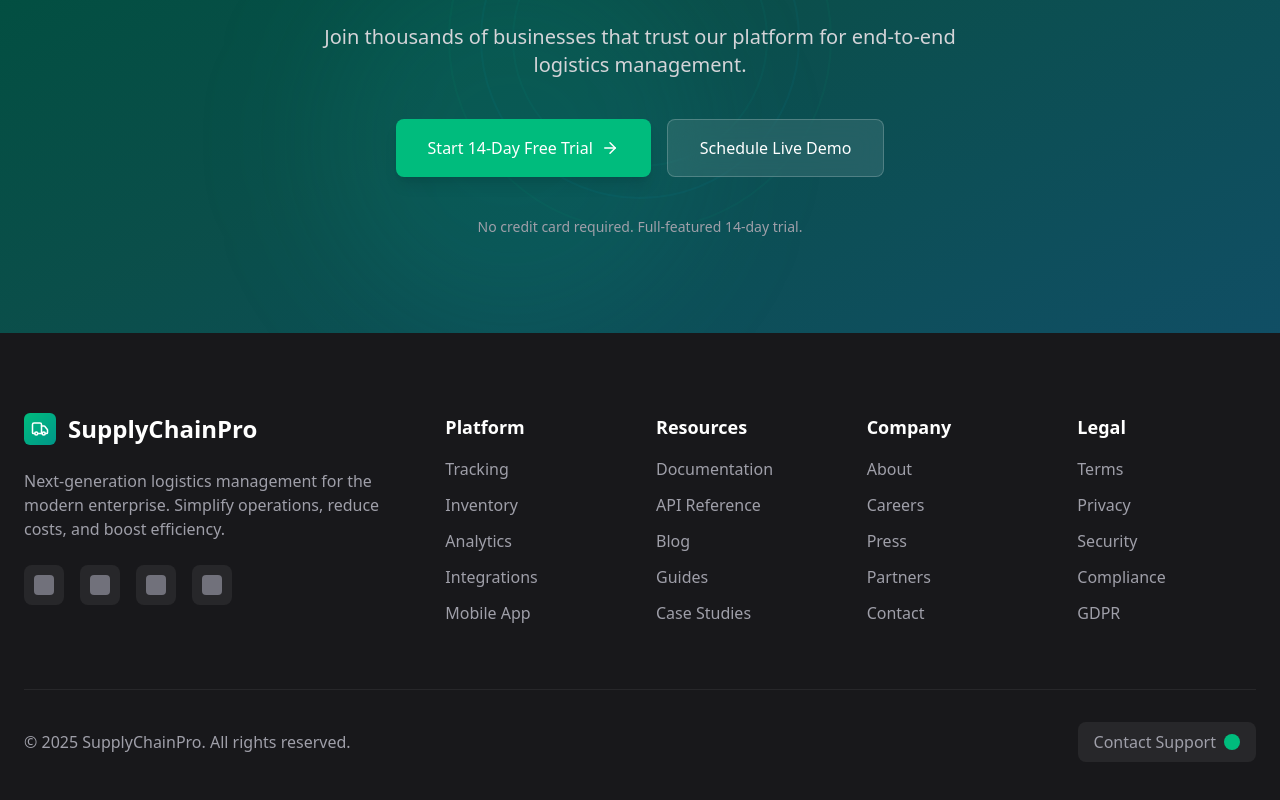
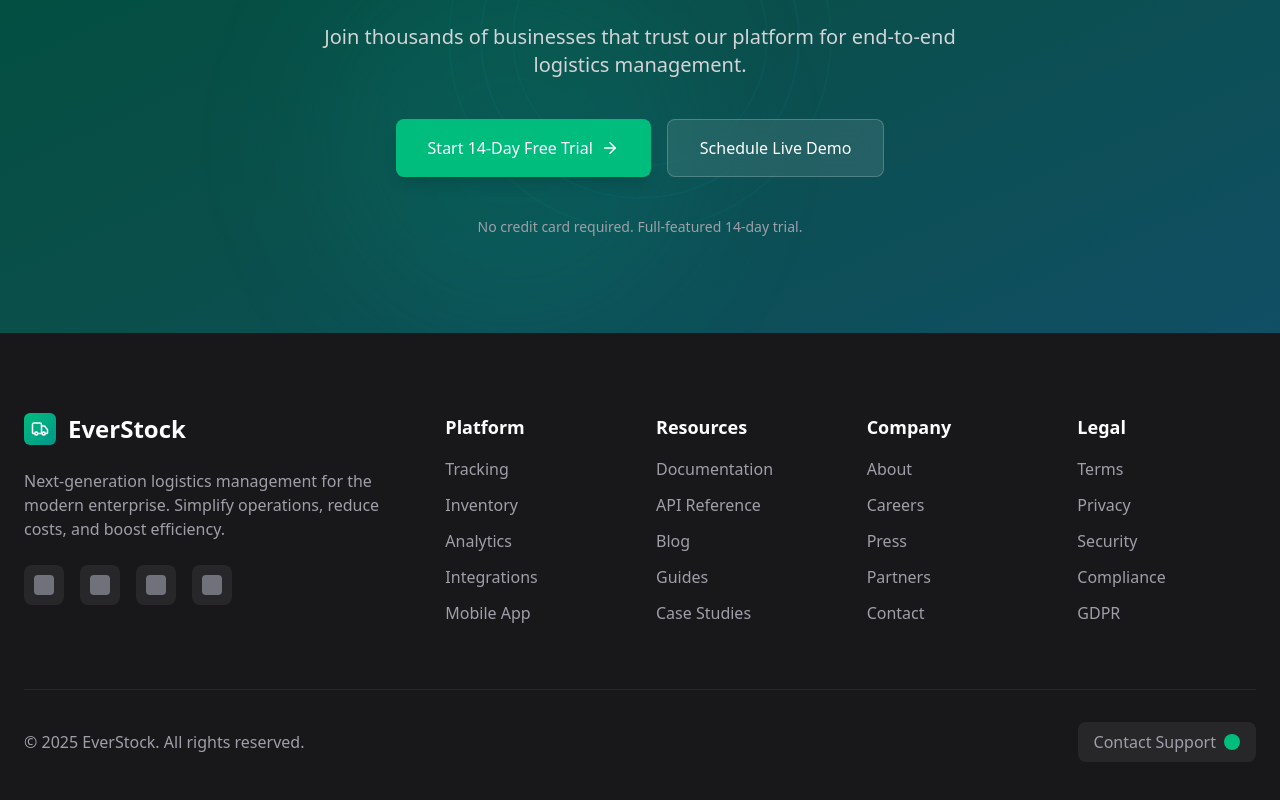
Before and after one commit to aman12484565ftf/supply_-, a React (Vite) app in the folder frontend/: page / in a window 1280 px wide. Shown: the part 3907-4707 px from the top of the page. Built offline with nearby package versions, Linux system fonts and the light colour scheme.

Commit message:
added logo

```diff
--- a/frontend/src/pages/Home.jsx
+++ b/frontend/src/pages/Home.jsx
@@ -509,7 +509,7 @@ const Home = () => {
                 <div className="mr-3 w-8 h-8 rounded-md bg-gradient-to-br from-emerald-500 to-teal-600 flex items-center justify-center">
                   <TruckIcon size={18} className="text-white" />
                 </div>
-                SupplyChainPro
+                EverStock
               </div>
               <p className="text-zinc-400 mb-6">
                 Next-generation logistics management for the modern enterprise. Simplify operations, reduce costs, and boost efficiency.
@@ -578,7 +578,7 @@ const Home = () => {
           </div>
 
           <div className="pt-8 border-t border-zinc-800 flex flex-col md:flex-row justify-between items-center">
-            <p>© {new Date().getFullYear()} SupplyChainPro. All rights reserved.</p>
+            <p>© {new Date().getFullYear()} EverStock. All rights reserved.</p>
             <div className="mt-4 md:mt-0">
               <a href="/contact" className="flex items-center bg-zinc-800 hover:bg-zinc-700 transition-colors rounded-lg px-4 py-2">
                 <span className="mr-2">Contact Support</span>
```
